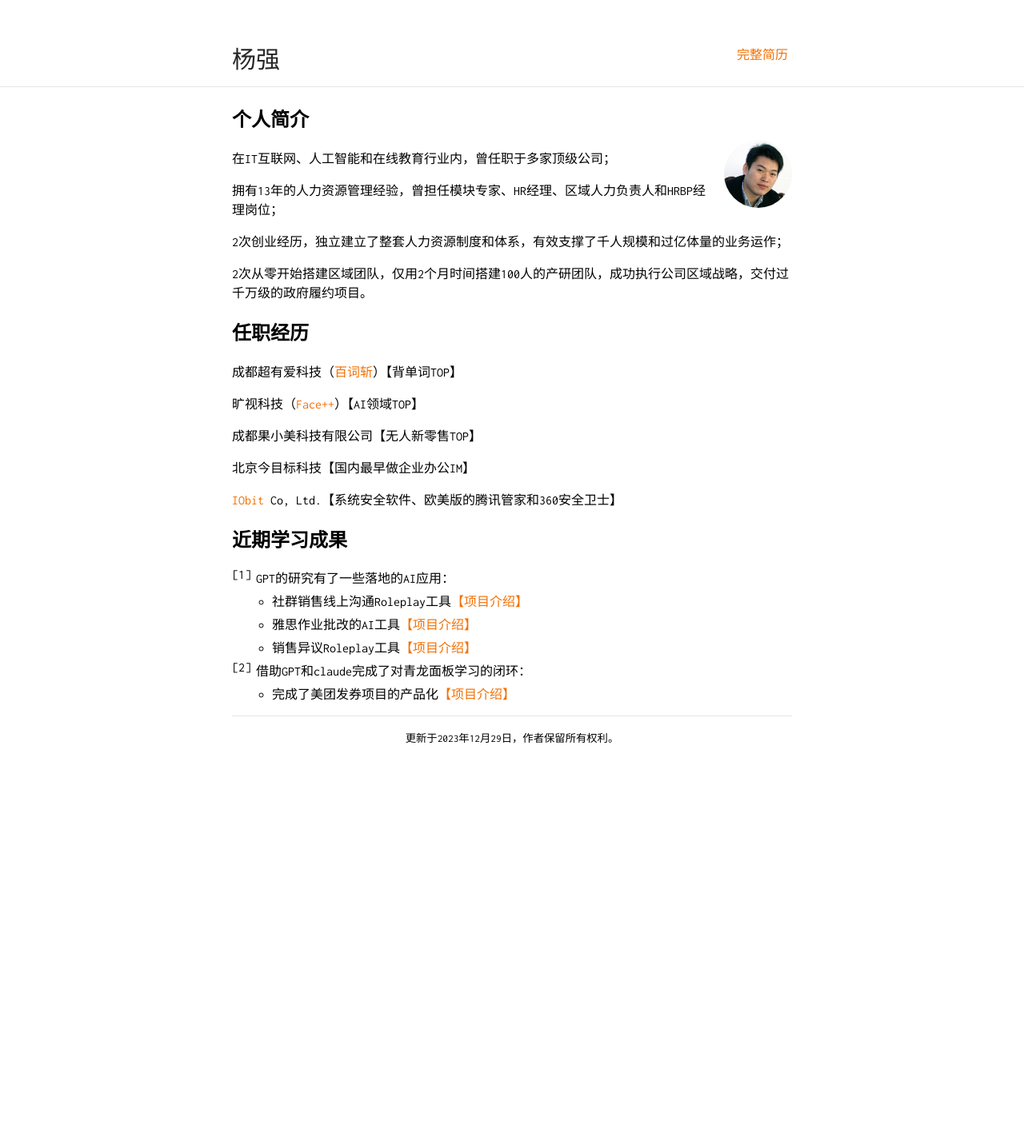
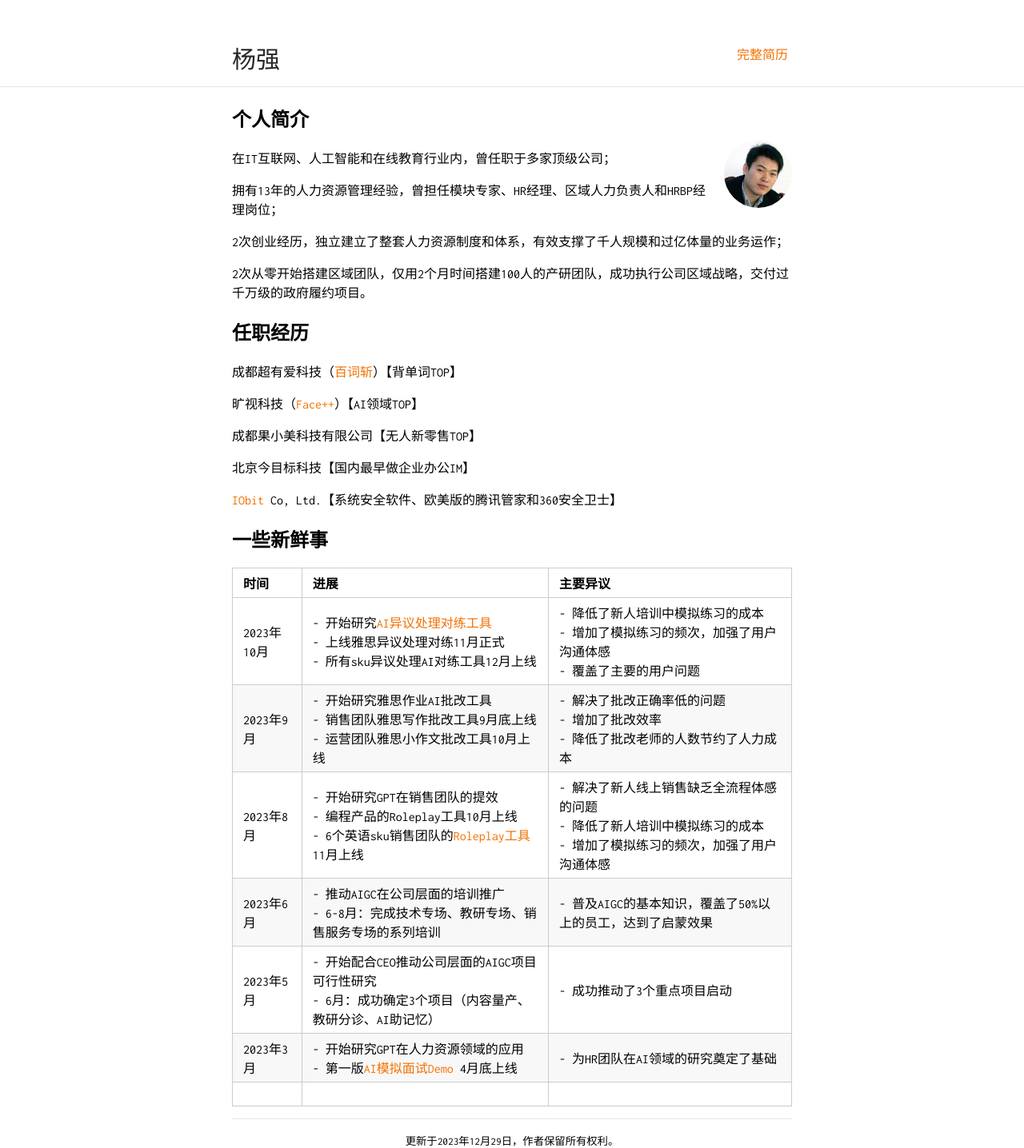
Before and after one commit to Harteyang/index, a Jekyll site: the page built from index.md, in a window 1280 px wide. Shown: the whole page at 80% size. Built offline with Jekyll 4.4.1, drawn with Linux system fonts in a browser that asks for light colours; before the commit the page ends 932 px from its top, so only the background shows below that.

Commit message:
Update index.md

```diff
--- a/index.md
+++ b/index.md
@@ -29,7 +29,28 @@ title: Harte的主页
 
 [IObit](https://www.iobit.com) Co, Ltd.【系统安全软件、欧美版的腾讯管家和360安全卫士】
 
-## 近期学习成果
+## 一些新鲜事
+
+| 时间          | 进展                                                        | 主要异议    |
+| ------------- | ------------------------------------------------------------ | -------- |
+| 2023年10月    | - 开始研究[AI异议处理对练工具](https://pan.baidu.com/s/1Q6I_CxaOHo1TFg1ykorvhA?pwd=1234)<br/>- 上线雅思异议处理对练11月正式<br/>- 所有sku异议处理AI对练工具12月上线 |- 降低了新人培训中模拟练习的成本<br/>- 增加了模拟练习的频次，加强了用户沟通体感<br/>-   覆盖了主要的用户问题    |
+| 2023年9月     | - 开始研究雅思作业AI批改工具<br/>- 销售团队雅思写作批改工具9月底上线<br/>- 运营团队雅思小作文批改工具10月上线 |-  解决了批改正确率低的问题<br/>- 增加了批改效率<br/>- 降低了批改老师的人数节约了人力成本         |
+| 2023年8月     | - 开始研究GPT在销售团队的提效<br/>- 编程产品的Roleplay工具10月上线<br/>- 6个英语sku销售团队的[Roleplay工具]()11月上线 |- 解决了新人线上销售缺乏全流程体感的问题<br/>- 降低了新人培训中模拟练习的成本<br/>- 增加了模拟练习的频次，加强了用户沟通体感          |
+| 2023年6月     | - 推动AIGC在公司层面的培训推广<br/>- 6-8月：完成技术专场、教研专场、销售服务专场的系列培训 | - 普及AIGC的基本知识，覆盖了50%以上的员工，达到了启蒙效果          |
+| 2023年5月     | - 开始配合CEO推动公司层面的AIGC项目可行性研究<br/>- 6月：成功确定3个项目（内容量产、教研分诊、AI助记忆） |- 成功推动了3个重点项目启动          |
+| 2023年3月     | - 开始研究GPT在人力资源领域的应用<br/>- 第一版[AI模拟面试Demo](https://pan.baidu.com/s/1ZXIjVB8uAmumg8qZjIUI7g?pwd=1234) 4月底上线 |- 为HR团队在AI领域的研究奠定了基础          |
+|              |                                                            |          |
+
+
+
+<!--
+2023年10月，开始研究AI异议处理对练工具，11月正式上线雅思异议处理对练，12月上线所有sku异议处理AI对练工具；
+2023年9月，开始研究雅思作业AI批改工具,9月底上线了销售团队雅思写作批改工具，10月上线了运营团队雅思小作文批改工具；
+2023年8月，开始研究GPT在销售团队的提效，10月上线了编程产品的Roleplay工具，11月上线了6个英语sku销售团队的Roleplay工具；
+2023年6月，推动AIGC在公司层面的培训推广，6-8月分别完成技术专场、教研专场、销售服务专场的系列培训；
+2023年5月，开始配合CEO推动公司层面的AIGC项目可行性研究，6月成功确定3个项目（内容量产、教研分诊、AI助记忆）;
+2023年3月，开始研究GPT在人力资源领域的应用，4月底完成第一版AI模拟面试Demo；
+
 1. GPT的研究有了一些落地的AI应用：
     * 社群销售线上沟通Roleplay工具[【项目介绍】]()
     * 雅思作业批改的AI工具[【项目介绍】]()
@@ -37,9 +58,6 @@ title: Harte的主页
 2. 借助GPT和claude完成了对青龙面板学习的闭环：
     * 完成了美团发券项目的产品化[【项目介绍】]()
 
-
-
-<!--
 
 
 ## 共事过的大拿
```
